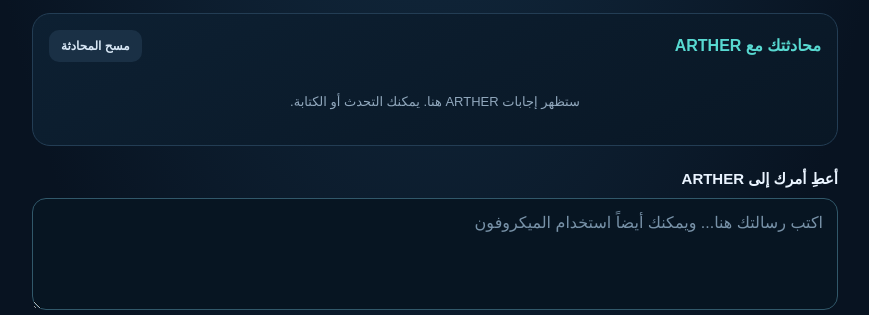
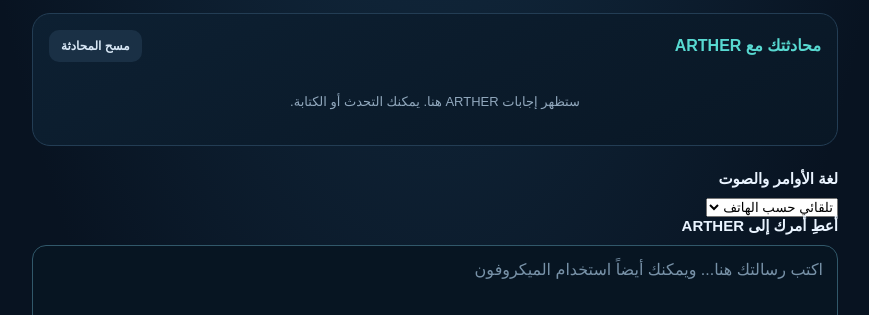
Before and after one commit to cherguihakim34-hub/ARTHER-Android, a website: page index.html in a window 1280 px wide. Shown: the part 485-800 px from the top of the page, without its empty margins (205-1074 px from the left). Drawn offline with Linux system fonts and the light colour scheme; no server answers.

Commit message:
Add selectable Arabic French and English voice language

```diff
--- a/index.html
+++ b/index.html
@@ -39,6 +39,13 @@
     <section id="report" class="report hidden"></section>
 
     <section class="workspace">
+      <label for="language">لغة الأوامر والصوت</label>
+      <select id="language" aria-label="لغة الأوامر والصوت">
+        <option value="auto">تلقائي حسب الهاتف</option>
+        <option value="ar">العربية</option>
+        <option value="fr">Français</option>
+        <option value="en">English</option>
+      </select>
       <label for="question">أعطِ أمرك إلى ARTHER</label>
       <textarea id="question" rows="4"
         placeholder="اكتب رسالتك هنا... ويمكنك أيضاً استخدام الميكروفون"></textarea>
```
